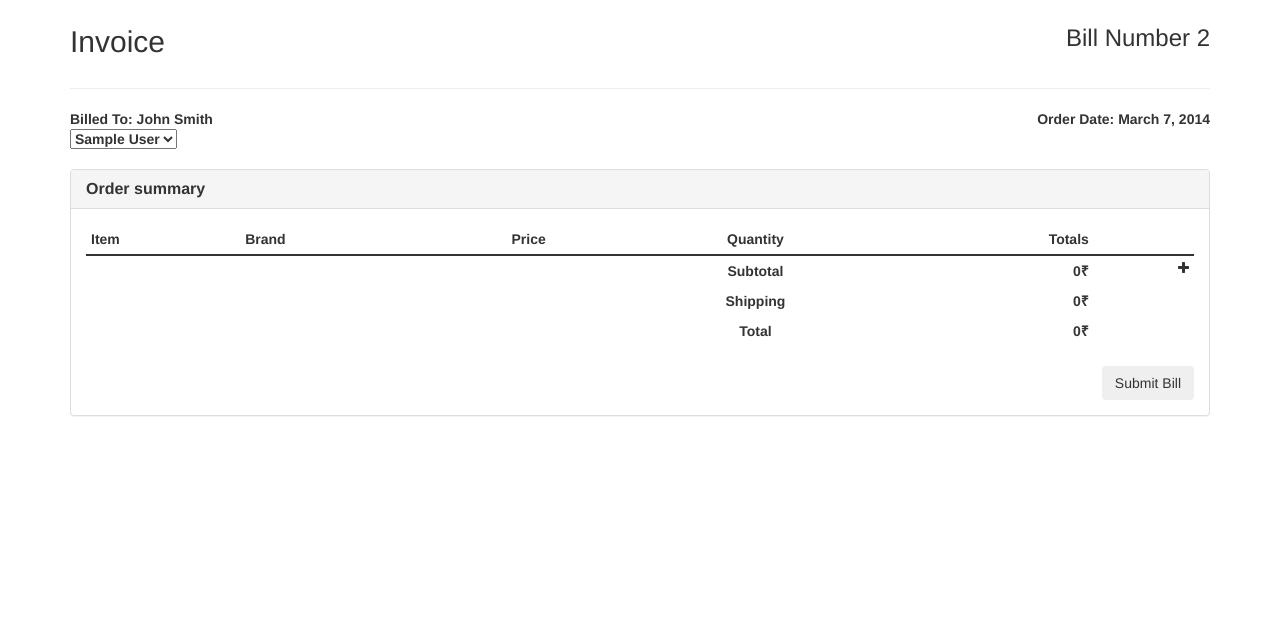
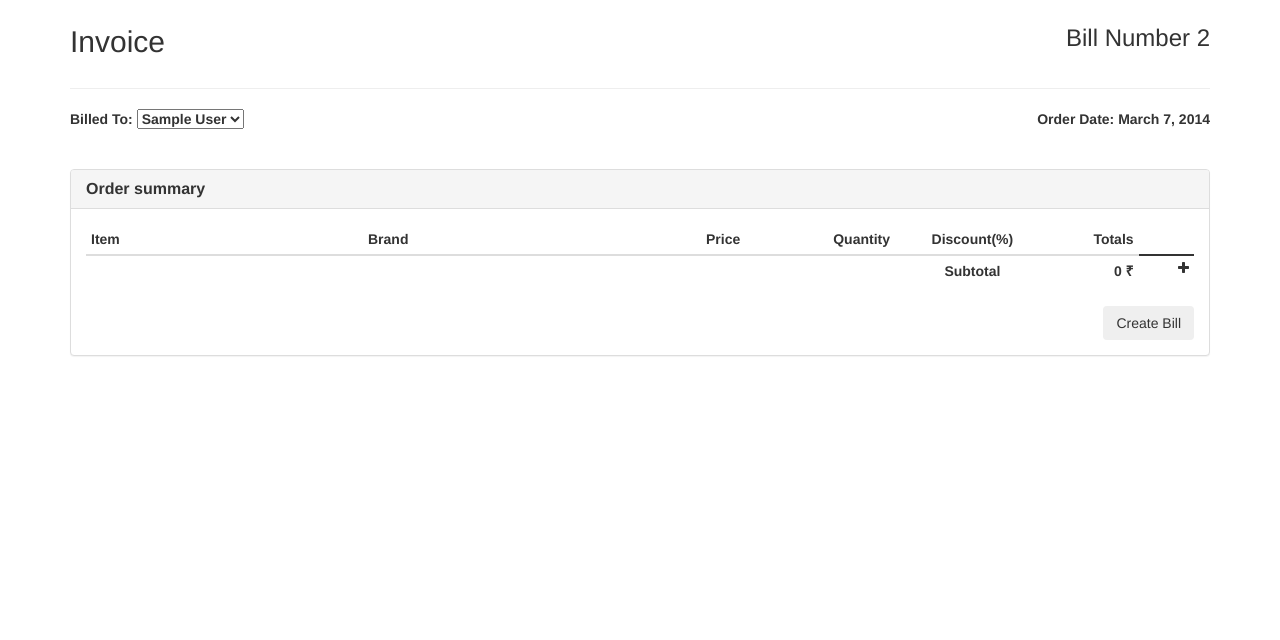
Before and after one commit to renacimiento/bill-express, a Flask app: page /admin/bills/add in a window 1280 px wide. Shown: the part 51-691 px from the top of the page. Run offline with Flask 2, Linux system fonts and the light colour scheme; a user stored in the database is signed in; tables that the repository leaves empty hold one stand-in row (values such as "Sample post"); parts of the project's set-up code (start-up, migrations or seed data) failed here and were passed over; some libraries are stand-ins or nearby versions.

Commit message:
Edit Bill

```diff
--- a/app/admin/views.py
+++ b/app/admin/views.py
@@ -168,8 +168,6 @@ def add_item():
 
     form = ItemForm()
     if form.validate_on_submit():
-        print "ITEM PRICE"
-        print form.price.data
         item = Item(name=form.name.data,brand=form.brand.data,price=form.price.data)
         try:
             # add item to the database
@@ -250,13 +248,39 @@ def delete_item(id):
 @admin.route('/bills', methods=['GET', 'POST'])
 @login_required
 def list_bills():
-
     check_admin()
 
     bills = Bill.query.all()
     return render_template('admin/bills/bills.html',
                            bills=bills, title="Bills")
 
+#returns newly Created Bill ID
+def createBillId(data):
+    bill = Bill(bill_number=data["bill_number"],customer_id=data["customer_id"],customer_name=data["customer_name"],
+        total_bill=data["total_bill"],status=data["payment_status"])
+    db.session.add(bill)
+    db.session.flush()
+    return bill.id
+
+def updateBill(data,bill):
+    bill.customer_id = data["customer_id"]
+    bill.customer_name = data["customer_name"]
+    bill.total_bill = data["total_bill"]
+    bill.status = data["payment_status"]
+
+
+def insertBillItems(data,bill_id):
+    items = data["items"]
+    for i,item in enumerate(items):
+        item_id = item["item_id"]
+        item_price = item["item_price"]
+        quantity = item["quantity"]
+        discount = item["discount"]
+        total_price = item["total_price"]
+        bill_item = BillItem(bill_id = bill_id,item_id=item_id,
+            item_price=item_price,quantity=quantity,discount=discount,total_price=total_price)
+        db.session.add(bill_item)
+    db.session.commit()
 
 @admin.route('/bills/add', methods=['GET', 'POST'])
 @login_required
@@ -265,33 +289,12 @@ def add_bill():
     Add a bill to the database
     """
     check_admin()
-    print ("HERE")
-    if request.data:
-        print("POST_REQUEST")
-        # data = request.data
-        data = request.json
-        # data = json.loads(request.data.decode(encoding='UTF-8'))
-        print data
-        bill = Bill(bill_number=data["bill_number"],customer_id=data["customer_id"],customer_name=data["customer_name"],
-            total_bill=data["total_bill"],status=data["payment_status"])
-        db.session.add(bill)
-        db.session.flush()
-        print "HERES THE GENERATED ID"
-        bill_id = bill.id
-        items = data["items"]
-        for i,item in enumerate(items):
-            print "HERES THE Item"
-            print item
-            item_id = item["item_id"]
-            item_price = item["item_price"]
-            quantity = item["quantity"]
-            total_price = item["total_price"]
-            bill_item = BillItem(bill_id = bill_id,item_id=item_id,
-                item_price=item_price,quantity=quantity,total_price=total_price)
-            db.session.add(bill_item)
-        db.session.commit()
+    if request.method == 'POST':
+        bill_id = createBillId(request.json)
+        insertBillItems(request.json,bill_id)
         flash('You have successfully added a new bill.')
-        return redirect(url_for('admin.list_bills'))
+
+        return json.dumps({'redirect':url_for('admin.view_bill',id=bill_id)}), 200, {'ContentType':'application/json'}
 
     add_bill = True
     items = Item.query.all()
@@ -310,38 +313,24 @@ def add_bill():
 @login_required
 def edit_bill(id):
     """
-    Edit a bill
+    View a bill
     """
-    return
     check_admin()
-
-    add_bill = False
-
+    if request.method == 'POST':
+        bill = Bill.query.get_or_404(id)
+        updateBill(request.json,bill)
+        BillItem.query.filter(BillItem.bill_id==id).delete()
+        insertBillItems(request.json,id)
+        flash('You have successfully edited a bill.')
+        return json.dumps({'redirect':url_for('admin.view_bill',id=id)}), 200, {'ContentType':'application/json'}
+    edit_bill = True
+    items = Item.query.all()
+    customers = Customer.query.all()
     bill = Bill.query.get_or_404(id)
-    form = BillForm(obj=bill)
-    if form.validate_on_submit():
-        bill.name = form.name.data
-        bill.TIN = form.TIN.data
-        bill.phone_number = form.phone_number.data
-        bill.address = form.address.data
-        db.session.commit()
-        flash('You have successfully edited the bill.')
-
-        # redirect to the bills page
-        return redirect(url_for('admin.list_bills'))
-    else:
-        print "VALIDATION FAILED"
-        return render_template('admin/bills/bill.html', action="Edit",
-                           add_bill=add_bill, form=form,
-                           bill=bill, title="Edit Bill")
-    form.name.data = bill.name
-    form.TIN.data = bill.TIN
-    form.phone_number.data = bill.phone_number
-    form.address.data = bill.address
+    bill_items = db.session.query(BillItem,Item).filter(BillItem.bill_id==id).join(Item).all()
 
     return render_template('admin/bills/bill.html', action="Edit",
-                           add_bill=add_bill, form=form,
-                           bill=bill, title="Edit Bill")
+                           edit_bill=True,bill_number=bill.bill_number,items=items,customers=customers,bill=bill,bill_items=bill_items, title="Edit Bill")
 
 @admin.route('/bills/delete/<int:id>', methods=['GET','POST'])
 @login_required
@@ -372,15 +361,7 @@ def view_bill(id):
 
 
     bill = Bill.query.get_or_404(id)
-    print bill
     bill_items = db.session.query(BillItem,Item).filter(BillItem.bill_id==id).join(Item).all()
-    print "=============="
-    print bill_items
-    # form = CustomerForm(obj=customer)
-    # form.name.data = customer.name
-    # form.TIN.data = customer.TIN
-    # form.phone_number.data = customer.phone_number
-    # form.address.data = customer.address
 
     return render_template('admin/bills/view_bill.html', action="View",
                            bill=bill,bill_items=bill_items, title="View Bill")
--- a/app/models.py
+++ b/app/models.py
@@ -94,7 +94,7 @@ class BillItem(db.Model):
     item_id = db.Column(db.Integer,db.ForeignKey('items.id'))
     item_price = db.Column(db.DECIMAL(10,2))
     quantity = db.Column(db.Integer)
-    discount = db.Column(db.DECIMAL(10,2))
+    discount = db.Column(db.DECIMAL(10,2),default=0.00)
     total_price = db.Column(db.DECIMAL(10,2))
 
     def __repr__(self):
--- a/app/static/css/style.css
+++ b/app/static/css/style.css
@@ -1,3 +1,10 @@
+/*CUSTOM CSS*/
+.item-quantity, .item-discount{
+    width: 3em;
+}
+.item-select, .brand-select{
+    width: 75%;
+}
 /* app/static/css/style.css */
 
 body, html {
--- a/app/templates/admin/bills/bill.html
+++ b/app/templates/admin/bills/bill.html
@@ -13,58 +13,112 @@
 {% block body %}
 <link rel="stylesheet" href="https://maxcdn.bootstrapcdn.com/bootstrap/3.3.7/css/bootstrap.min.css" integrity="sha384-BVYiiSIFeK1dGmJRAkycuHAHRg32OmUcww7on3RYdg4Va+PmSTsz/K68vbdEjh4u" crossorigin="anonymous">
 <script src="https://ajax.googleapis.com/ajax/libs/jquery/3.1.1/jquery.min.js"></script>
+<link href="https://cdnjs.cloudflare.com/ajax/libs/select2/4.0.3/css/select2.min.css" rel="stylesheet" />
+<script src="https://cdnjs.cloudflare.com/ajax/libs/select2/4.0.3/js/select2.min.js"></script>
 <script>
 $(document).ready(function(){
+    items = {}
+    item_total_default = '0.00'
+    item_quantity_input_html = "<input class='item-quantity' onkeypress='return event.charCode >= 48 && event.charCode <= 57'></input>"
+    item_discount_input_html = "<input class='item-discount' onkeypress='return (event.charCode >= 48 && event.charCode <= 57) || (event.charCode==46)' value='0'></input>"
+    {% for item in items %}
+        var obj = {}
+        obj["price"]='{{item.price}}'
+        obj["id"]='{{item.id}}'
+        if(!('{{item.name}}' in items))
+            items['{{item.name}}'] = {}
+        items['{{item.name}}']['{{item.brand}}'] = obj
+    {% endfor %}
+    existing_items = []
+    {% for bill_item in bill_items %}
+        var obj = {}
+        obj["name"] = '{{bill_item[1].name}}'
+        obj["brand"]= '{{bill_item[1].brand}}'
+        existing_items.push(obj)
+    {% endfor %}
     $("#add-item").click(function(){
 
         str = "";
         str += "<tr class='item-row'>\
-                    <td>\
+                    <td class='item-name-cell'>\
                         <select class='item-select'>"
-        {% for item in items %}
-        str += "<option value='{{item.id}}'>{{item.name}}</option>"
-        {% endfor %}
+        for (var item_name in items){
+        str += ("<option>" + item_name+"</option>")
+        }
         str += "</select> \
                 </td> \
-                <td> \
-                    BAND \
+                <td class='item-brand-cell'> \
                 </td> \
-                <td class='text-center'><input class='item-price' onkeypress='return (event.charCode >= 48 && event.charCode <= 57) || (event.charCode==46)'></input></td>\
-                <td class='text-center'><input class='item-quantity' onkeypress='return event.charCode >= 48 && event.charCode <= 57'></input></td>\
-                <td class='text-right item-total'></td>\
+                <td class='text-center item-price'></td>\
+                <td class='text-center item-quantity-cell'>" + item_quantity_input_html+ "</td>\
+                <td class='text-center item-discount-cell'>" + item_discount_input_html+ "</td>\
+                <td class='text-right item-total'>" +item_total_default + "</td>\
                 <td><i class='fa fa-trash pull-right'></i> </td>\
                 </tr>"
         $('#bill-rows > tr').eq($('#bill-rows > tr.item-row').length).before(str);
+        element = $('#bill-rows > tr').eq($('#bill-rows > tr.item-row').length-1).find('.item-select')
+        $(element).select2();
+        $(element).val($(element).find('option').first().val()).trigger('change');
 
     });
-    function update_total () {
+    function resetCounter(row){
+        $(row).find('.item-quantity').val('');
+        $(row).find('.item-discount').val();
+        $(row).find('.item-total').html(item_total_default);
+        update_total()
+    }
+    function update_total() {
         var total_price = 0;
         $('.item-total').each(function(argument) {
             total_price += parseFloat(parseFloat($(this).html()).toFixed(2))
-            // total_price += parseFloat($(this).html())
         });
-        $('.sub-total').html(total_price)
+        $('.sub-total').html(parseFloat(total_price).toFixed(2))
     }
-    $(document).on('change', '.item-price', function(){
-        var quantity = $(this).closest('td').next().find('input.item-quantity').val();
-        if (quantity == ""){
-            console.log("NO Quantity Mentioned")
-        } else {
-            var total_price = $(this).val()*quantity
-            $(this).closest('td').next().next().html(parseFloat(total_price).toFixed(2))
+    function update_item_total(row){
+        var price = $(row).find('.item-price').html();
+        var quantity = $(row).find('.item-quantity').val();
+        var discount = $(row).find('.item-discount').val();
+        if(price == "")
+            price = 0
+        if(quantity == "")
+            quantity = 0
+        if(discount == "")
+            discount = 0
+        var init_price = price*quantity
+        var item_total = init_price*(100 - discount)/100
+        $(row).find('.item-total').html(parseFloat(item_total).toFixed(2))
+
+    }
+    $(document).on('change', '.item-price,.item-quantity,.item-discount', function(){
+            update_item_total($(this).closest('tr'))
             update_total()
-        }
     });
-    $(document).on('change', '.item-quantity', function(){
-        var price = $(this).closest('td').prev().find('input.item-price').val();
-        if (price == ""){
-            console.log("NO price Mentioned")
-        } else {
-            var total_price = $(this).val()*price
-            $(this).closest('td').next().html(parseFloat(total_price).toFixed(2))
-            update_total()
-        }
+    $(document).on('change', '.item-select', function(){
+            element = $(this).closest('tr').find('.item-select');
+            item_name = $(element).find('option:selected').text();
+
+            str = "<select class='brand-select'>"
+            for(var brand_name in items[item_name]){
+                str += ("<option>" + brand_name+ "</option>")
+            }
+            str += "</select>"
+            element = $(this).closest('tr').find(".item-brand-cell");
+            $(element).html(str)
+            element = $(element).find(".brand-select")
+            $(element).select2();
+            $(element).val($(element).find('option').first().val()).trigger('change');
+            resetCounter($(this).closest('tr'))
     });
+    $(document).on('change', '.brand-select', function(){
+            element = $(this).closest('tr').find('.item-select');
+            item_name = $(element).find('option:selected').text();
+            element = $(this).closest('tr').find('.brand-select');
+            brand = $(element).find('option:selected').text();
+            str = items[item_name][brand]["price"]
+            $(this).closest('tr').find('.item-price').html(str)
+            resetCounter($(this).closest('tr'))
+    });
+
     $(document).on('click', '.fa-trash', function(){
         $(this).closest('tr').remove();
         update_total()
@@ -76,30 +130,79 @@ $(document).ready(function(){
         obj.total_bill = $('.sub-total').html();
         obj.bill_number = {{bill_number}}
         obj.payment_status = false;
-        items = []
+        itemsList = []
         $('.item-row').each(function(argument) {
            var itemObj = {}
-           itemObj.item_price = $(this).find('.item-price').val();
+           item_name = $(this).find('.item-select option:selected').html();
+           brand = $(this).find('.brand-select option:selected').html();
+           itemObj.item_id = items[item_name][brand]["id"]
+           itemObj.item_price = $(this).find('.item-price').html();
+           itemObj.discount = $(this).find('.item-discount').val();
            itemObj.quantity = $(this).find('.item-quantity').val();
            itemObj.total_price = $(this).find('.item-total').html();
-           itemObj.item_id = $(this).find('.item-select').val();
-           items.push(itemObj);
+           itemsList.push(itemObj);
         });
-        obj.items = items
+        obj.items = itemsList
         console.log(obj);
-
-
+        url = '/admin/bills/add'
+        {% if edit_bill %}
+        url = "{{ url_for('admin.edit_bill', id=bill.id) }}"
+        {% endif %}
         $.ajax({
-            url: '/admin/bills/add',
+            url: url,
             type: 'POST',
             data: JSON.stringify(obj),
             contentType: 'application/json; charset=utf-8',
             dataType: 'json',
-            success: function(msg) {
-                alert(msg);
+            success: function(data) {
+                console.log(data);
+                window.location.href = data.redirect;
             }
         });
     });
+    {% if edit_bill %}
+
+        $(".customer-name option").filter(function() {
+            return $(this).text() == '{{bill.customer_name}}';
+        }).prop('selected', true);
+
+        itemSelectHTML = "<select class='item-select'>"
+        for (var item_name in items){
+            itemSelectHTML += ("<option>" + item_name+"</option>")
+        }
+        itemSelectHTML += "</select>"
+        var i = 0;
+        $('tr.item-row').each(function(argument) {
+            // $('.item-name-cell').each(function(argument) {
+            element = $(this).find('.item-name-cell')
+            $(element).html(itemSelectHTML);
+            $(element).find("option").filter(function() {
+                return $(this).text() == existing_items[i]["name"];
+            }).prop('selected', true);
+
+            brandSelectHTML = "<select class='brand-select'>"
+            for(var brand_name in items[existing_items[i]["name"]]){
+                brandSelectHTML += ("<option>" + brand_name+ "</option>")
+            }
+            brandSelectHTML += "</select>"
+            element = $(this).find('.item-brand-cell')
+            $(element).html(brandSelectHTML);
+            $(element).find("option").filter(function() {
+                return $(this).text() == existing_items[i]["brand"];
+            }).prop('selected', true);
+
+            element = $(this).find('.item-quantity-cell')
+            str = $(element).html()
+            $(element).html(item_quantity_input_html)
+            $(element).find('.item-quantity').val(str)
+
+            element = $(this).find('.item-discount-cell')
+            str = $(element).html()
+            $(element).html(item_discount_input_html)
+            $(element).find('.item-discount').val(str)
+            i+=1;
+        });
+    {% endif %}
 });
 </script>
 <style type="text/css">
@@ -132,7 +235,6 @@ $(document).ready(function(){
     			<div class="col-xs-6">
     				<address>
     				<strong>Billed To:</strong>
-    					John Smith<br>
                         <select class='customer-name'>
                             {% for customer in customers %}
                             <option value='{{customer.id}}'>{{customer.name}}</option>
@@ -147,57 +249,9 @@ $(document).ready(function(){
     				</address>
     			</div>
     		</div>
+            {% include "admin/bills/table.html" %}
     	</div>
     </div>
-    <div class="row">
-    	<div class="col-md-12">
-    		<div class="panel panel-default">
-    			<div class="panel-heading">
-    				<h3 class="panel-title"><strong>Order summary</strong></h3>
-    			</div>
-    			<div class="panel-body">
-    				<div class="table-responsive">
-    					<table class="table table-condensed">
-    						<thead>
-                                <tr>
-        							<td><strong>Item</strong></td>
-                                    <td><strong>Brand</strong></td>
-        							<td class="text-center"><strong>Price</strong></td>
-        							<td class="text-center"><strong>Quantity</strong></td>
-        							<td class="text-right"><strong>Totals</strong></td>
-                                </tr>
-    						</thead>
-    						<tbody id="bill-rows">
-    							<!-- foreach ($order->lineItems as $line) or some such thing here -->
-    							<tr>
-    								<td class="thick-line"></td>
-    								<td class="thick-line"></td>
-                                    <td class="thick-line"></td>
-    								<td class="thick-line text-center"><strong>Subtotal</strong></td>
-    								<td class="thick-line text-right"><strong class="sub-total">0</strong>&#8377; </td>
-                                    <td class="thick-line"><i id="add-item" class="fa fa-plus pull-right"></i></td>
-    							</tr>
-    							<tr>
-    								<td class="no-line"></td>
-    								<td class="no-line"></td>
-                                    <td class="no-line"></td>
-    								<td class="no-line text-center"><strong>Shipping</strong></td>
-    								<td class="no-line text-right">0&#8377; </td>
-    							</tr>
-    							<tr>
-    								<td class="no-line"></td>
-    								<td class="no-line"></td>
-                                    <td class="no-line"></td>
-    								<td class="no-line text-center"><strong>Total</strong></td>
-    								<td class="no-line text-right">0&#8377; </td>
-    							</tr>
-    						</tbody>
-    					</table>
-                        <button class='bill-submit btn pull-right'>Submit Bill</button>
-    				</div>
-    			</div>
-    		</div>
-    	</div>
-    </div>
+
 </div>
 {% endblock %}
--- a/app/templates/admin/bills/bills.html
+++ b/app/templates/admin/bills/bills.html
@@ -20,7 +20,7 @@
                 <tr>
                   <th width="10%"> Bill Number </th>
                   <th width="35%"> Customer Name </th>
-                  <th width='15'> Date</th>
+                  <th width='15%'> Date</th>
                   <th width="10%"> Total Amount</th>
                   <th width="15%"> Edit </th>
                   <th width="15%"> Delete </th>
--- /dev/null
+++ b/app/templates/admin/bills/table.html
@@ -0,0 +1,66 @@
+<div class="row">
+        <div class="col-md-12">
+            <div class="panel panel-default">
+                <div class="panel-heading">
+                    <h3 class="panel-title"><strong>Order summary</strong></h3>
+                </div>
+                <div class="panel-body">
+                    <div class="table-responsive">
+                        <table style='table-layout:fixed;' class="table table-condensed">
+                            <thead>
+                                <tr>
+                                    <th width='25%'><strong>Item</strong></th>
+                                    <th width='25%' ><strong>Brand</strong></th>
+                                    <th width='15%' class="text-center"><strong>Price</strong></th>
+                                    <th width='10%' class="text-center"><strong>Quantity</strong></th>
+                                    <th width='10%' class="text-center"><strong>Discount(%)</strong></th>
+                                    <th width='10%' class="text-right"><strong>Totals</strong></th>
+                                </tr>
+                            </thead>
+                            <tbody id="bill-rows">
+                                {% for bill_item in bill_items %}
+                                    <tr class='item-row'>
+                                        <td class='item-name-cell'>{{bill_item[1].name}}</td>
+                                        <td class='item-brand-cell'> {{bill_item[1].brand}} </td>
+                                        <td class='text-center item-price'>{{bill_item[0].item_price}}</td>
+                                        <td class='item-quantity-cell text-center'>{{bill_item[0].quantity}}</td>
+                                        <td class='item-discount-cell text-center'>{{bill_item[0].discount}}</td>
+                                        <td class='text-right item-total'>{{bill_item[0].total_price}}</td>
+                                    </tr>
+                                {% endfor %}
+                                <tr>
+                                    <td class="thick-line"></td>
+                                    <td class="thick-line"></td>
+                                    <td class="thick-line"></td>
+                                    <td class="thick-line"></td>
+                                    <td class="thick-line text-center"><strong>Subtotal</strong></td>
+                                    <td class="thick-line text-right">
+                                    <strong class="sub-total">
+                                        {% if bill_items %}
+                                            {{bill.total_bill}}
+                                        {% else %}
+                                            0
+                                        {% endif %}
+                                    </strong>&#8377; </td>
+                                    {% if bill_items %}
+                                    {% else %}
+                                    <td class="thick-line"><i id="add-item" class="fa fa-plus pull-right"></i></td>
+                                    {% endif %}
+                                </tr>
+                            </tbody>
+                        </table>
+
+                        {% if edit_bill %}
+                            <button class='bill-submit btn pull-right'>Edit Bill</button>
+                        {% else %}
+                            {% if bill_items %}
+                            {% else %}
+                                <button class='bill-submit btn pull-right'>Create Bill</button>
+                        {% endif %}
+                        {% endif %}
+                        </button>
+                    </div>
+                </div>
+            </div>
+        </div>
+    </div>
```
Also changed, not shown: app/templates/admin/bills/view_bill.html (+1 -58 lines), app/templates/table.html (added, +59 -0 lines), 6 other files.
